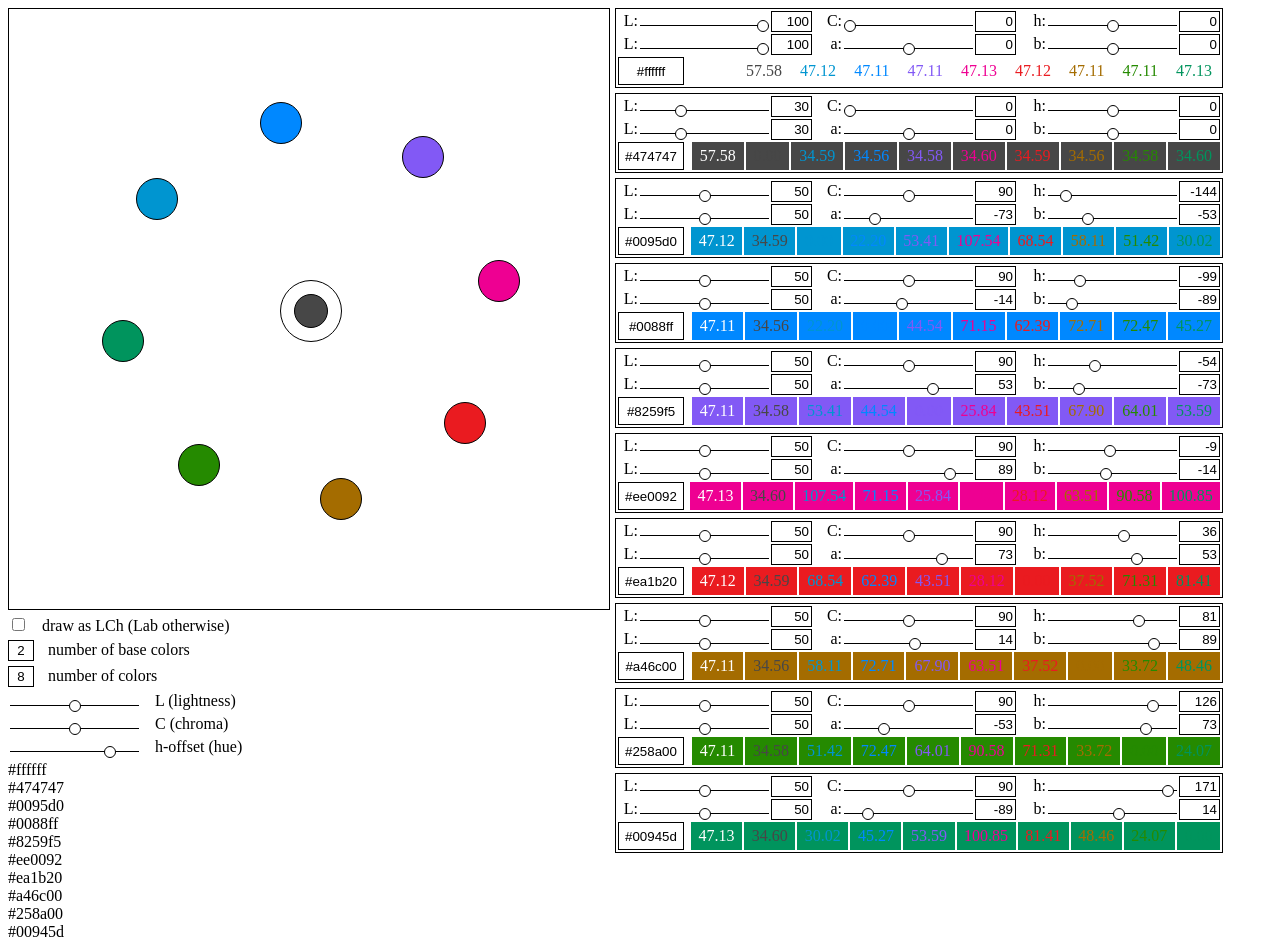
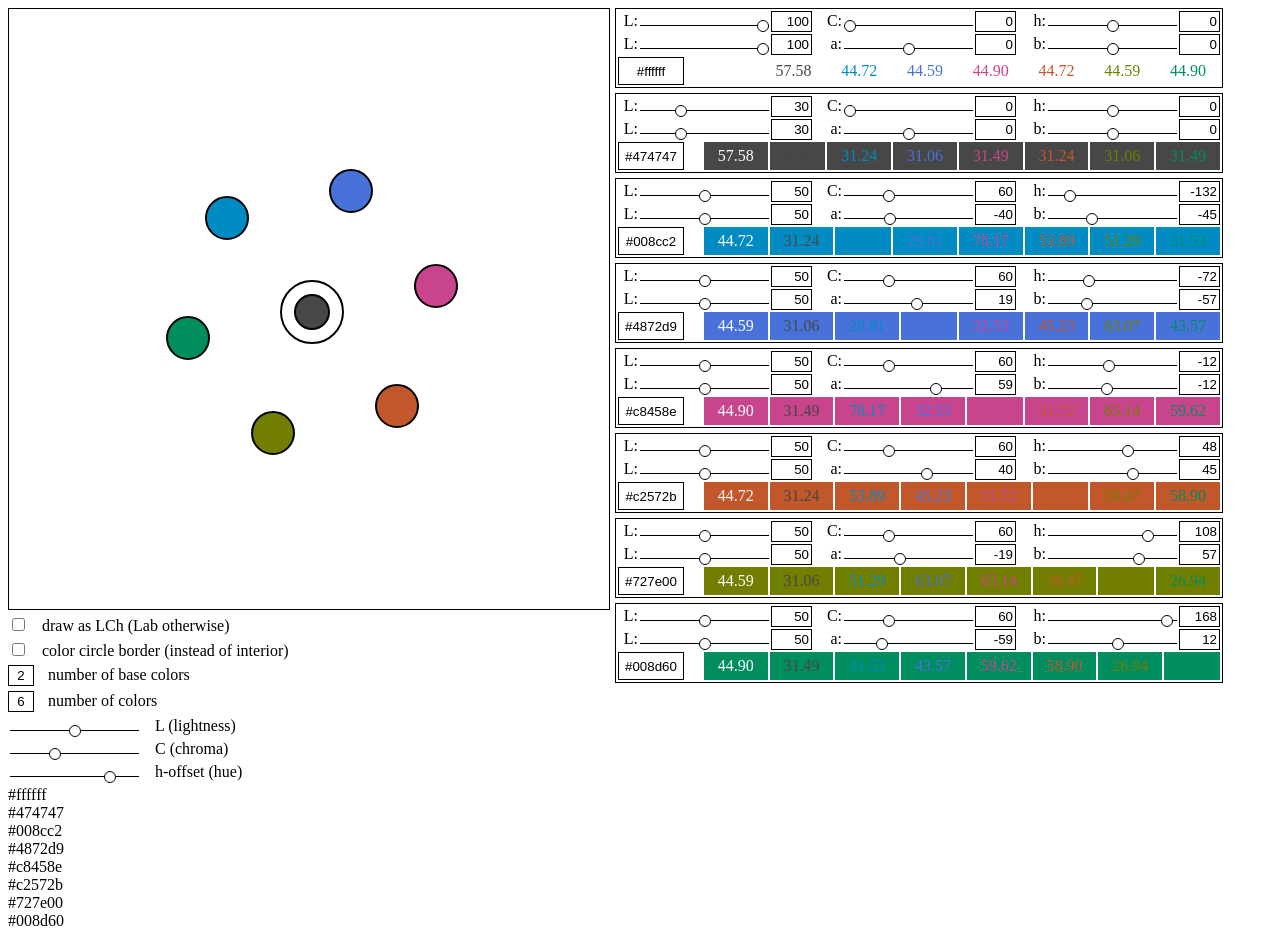
Before and after one commit to thobl/LCh-Lab-color-palette, a React (Create React App) app: page / in a window 1280 px wide. Built offline with nearby package versions, Linux system fonts and the light colour scheme.

Commit message:
only coloring the border of circles

```diff
--- a/src/Circle.tsx
+++ b/src/Circle.tsx
@@ -5,20 +5,26 @@ interface CircleProps {
   y: number;
   r: number;
   color: string;
+  colorStroke: boolean;
 }
 
 class Circle extends React.Component<CircleProps> {
+  public static defaultProps = {
+    colorStroke: false
+  };
   render(): JSX.Element {
+    const bgColor = this.props.colorStroke ? 'white' : this.props.color;
+    const strokeColor = this.props.colorStroke ? this.props.color : 'black';
     return (
       <div style={{
-        backgroundColor: this.props.color,
+        backgroundColor: bgColor,
         left: this.props.x - this.props.r,
         top: this.props.y - this.props.r,
         width: this.props.r * 2,
         height: this.props.r * 2,
         position: 'absolute',
         borderRadius: '50%',
-        border: '1px solid'
+        border: `2px solid ${strokeColor}`
       }}>
       </div>
     )
--- a/src/Palette.tsx
+++ b/src/Palette.tsx
@@ -9,6 +9,7 @@ interface PaletteProps {
 interface PaletteState {
   colors: Array<ColorLCh>;
   drawLCh: boolean;
+  colorStroke: boolean;
   n_base: number;
   n: number;
   offset: number;
@@ -28,11 +29,12 @@ class Palette extends React.Component<PaletteProps, PaletteState> {
     this.state = {
       colors: [],
       drawLCh: false,
+      colorStroke: false,
       n_base: 2,
-      n: 8,
+      n: 6,
       offset: 0.8,
       L: 50,
-      C: 90
+      C: 60
     };
   }
 
@@ -96,7 +98,7 @@ class Palette extends React.Component<PaletteProps, PaletteState> {
     const circles = this.state.colors.map((color: ColorLCh): JSX.Element => {
       const css_color: string = LCh_to_CSS(color);
       return (<Circle key={`circle_${id++}`} x={this.x(color)} y={this.y(color)}
-        r={this.r(color)} color={css_color} />);
+              r={this.r(color)} color={css_color} colorStroke={this.state.colorStroke} />);
     });
 
     id = 0;
@@ -107,8 +109,8 @@ class Palette extends React.Component<PaletteProps, PaletteState> {
       return (<ColorInput key={`input_${id}`} colors={this.state.colors} id={id++} handler={handler} />);
     });
 
-    const hexOutput = this.state.colors.map((color: ColorLCh):JSX.Element => {
-      return(<div>{LCh_to_Hex(color)}</div>);
+    const hexOutput = this.state.colors.map((color: ColorLCh): JSX.Element => {
+      return (<div>{LCh_to_Hex(color)}</div>);
     });
 
     return (
@@ -121,6 +123,11 @@ class Palette extends React.Component<PaletteProps, PaletteState> {
             <input type='checkbox' checked={this.state.drawLCh}
               onChange={(e) => this.setState({ ['drawLCh']: e.target.checked })} />
             <span className='Spacer'> </span> draw as LCh (Lab otherwise)
+          </div>
+          <div className='row'>
+            <input type='checkbox' checked={this.state.colorStroke}
+              onChange={(e) => this.setState({ ['colorStroke']: e.target.checked })} />
+        <span className='Spacer'> </span> color circle border (instead of interior)
           </div>
           <div className='row'>
             <input className='nInput' type='text' value={this.state.n_base}
@@ -152,7 +159,7 @@ class Palette extends React.Component<PaletteProps, PaletteState> {
             <span className='Spacer'> </span>
             h-offset (hue)
           </div>
-        {hexOutput}
+          {hexOutput}
         </div>
         <div>
           {inputs}
```
